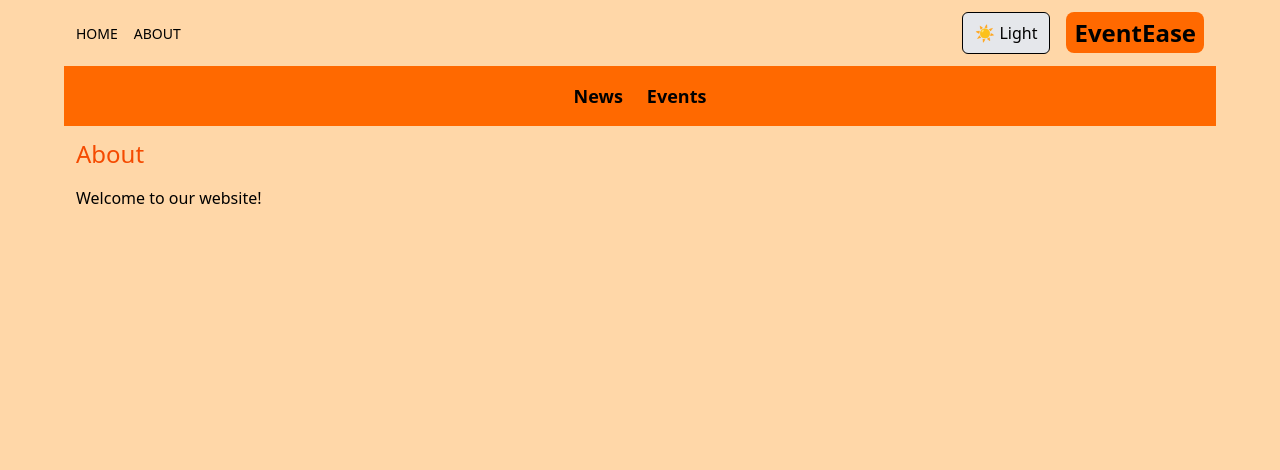
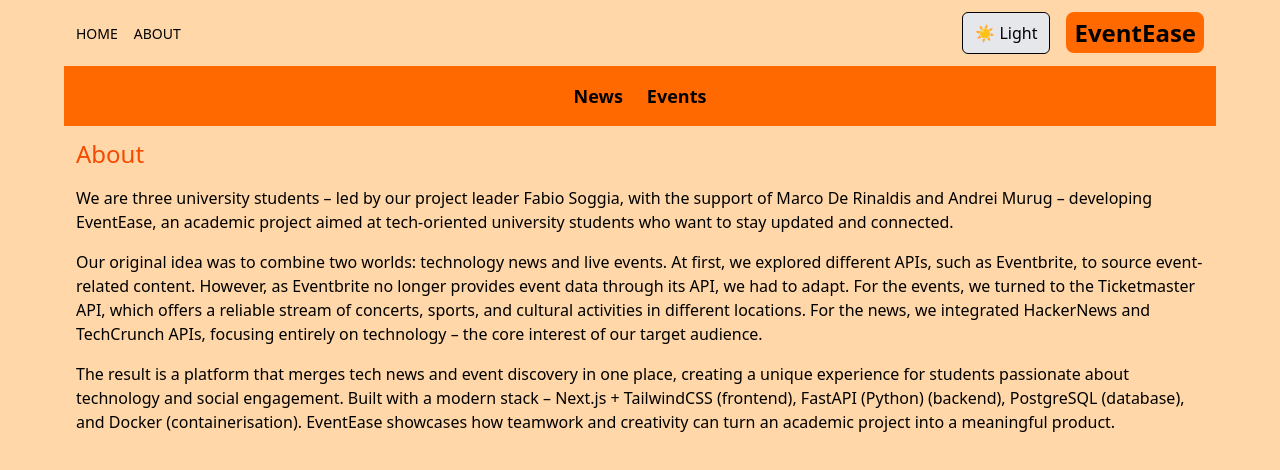
Before and after one commit to BiettoTaro/eventease, a Next.js app in the folder frontend/: page /about in a window 1280 px wide. Shown: the top 470 px of the page. Built offline with nearby package versions, Linux system fonts and the light colour scheme.

Commit message:
add about section

```diff
--- a/frontend/src/app/about/page.tsx
+++ b/frontend/src/app/about/page.tsx
@@ -4,8 +4,22 @@
   return (
     <div className='max-w-6xl mx-auto p-3 space-y-4'>
         <h1 className='text-2xl font-medium text-orange-600'>About</h1>
-        <p>Welcome to our website!
-
+        <p>We are three university students – led by our project leader Fabio Soggia, with the support of Marco De
+           Rinaldis and Andrei Murug – developing EventEase, an academic project aimed at tech-oriented
+            university students who want to stay updated and connected.
+        </p>
+        <p>Our original idea was to combine two worlds: technology news and live events.
+           At first, we explored different APIs, such as Eventbrite, to source event-related content.
+            However, as Eventbrite no longer provides event data through its API, we had to adapt.
+             For the events, we turned to the Ticketmaster API, which offers a reliable stream of concerts,
+              sports, and cultural activities in different locations. For the news, we integrated HackerNews
+               and TechCrunch APIs, focusing entirely on technology – the core interest of our target audience.
+        </p>
+        <p>The result is a platform that merges tech news and event discovery in one place,
+           creating a unique experience for students passionate about technology and social engagement.
+            Built with a modern stack – Next.js + TailwindCSS (frontend), FastAPI (Python) (backend),
+            PostgreSQL (database), and Docker (containerisation).
+            EventEase showcases how teamwork and creativity can turn an academic project into a meaningful product.
         </p>
 
     </div>
```
